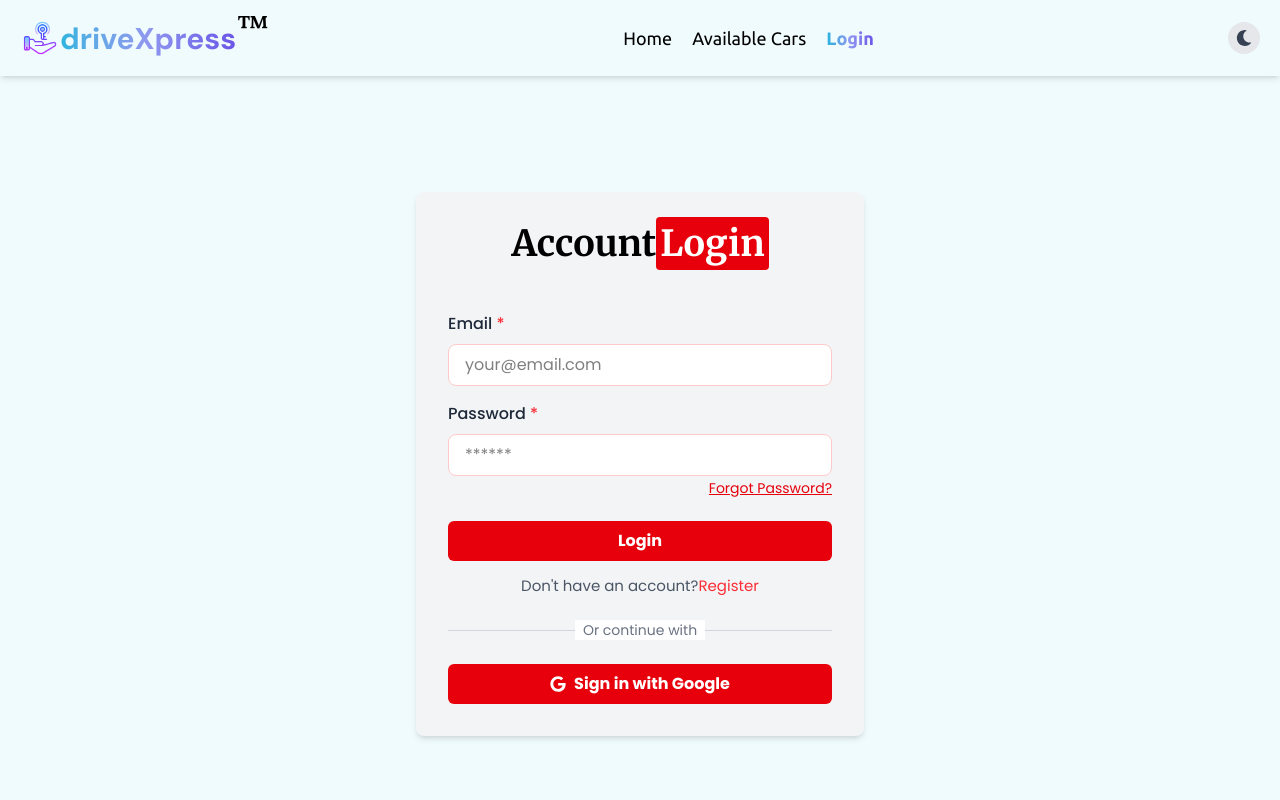
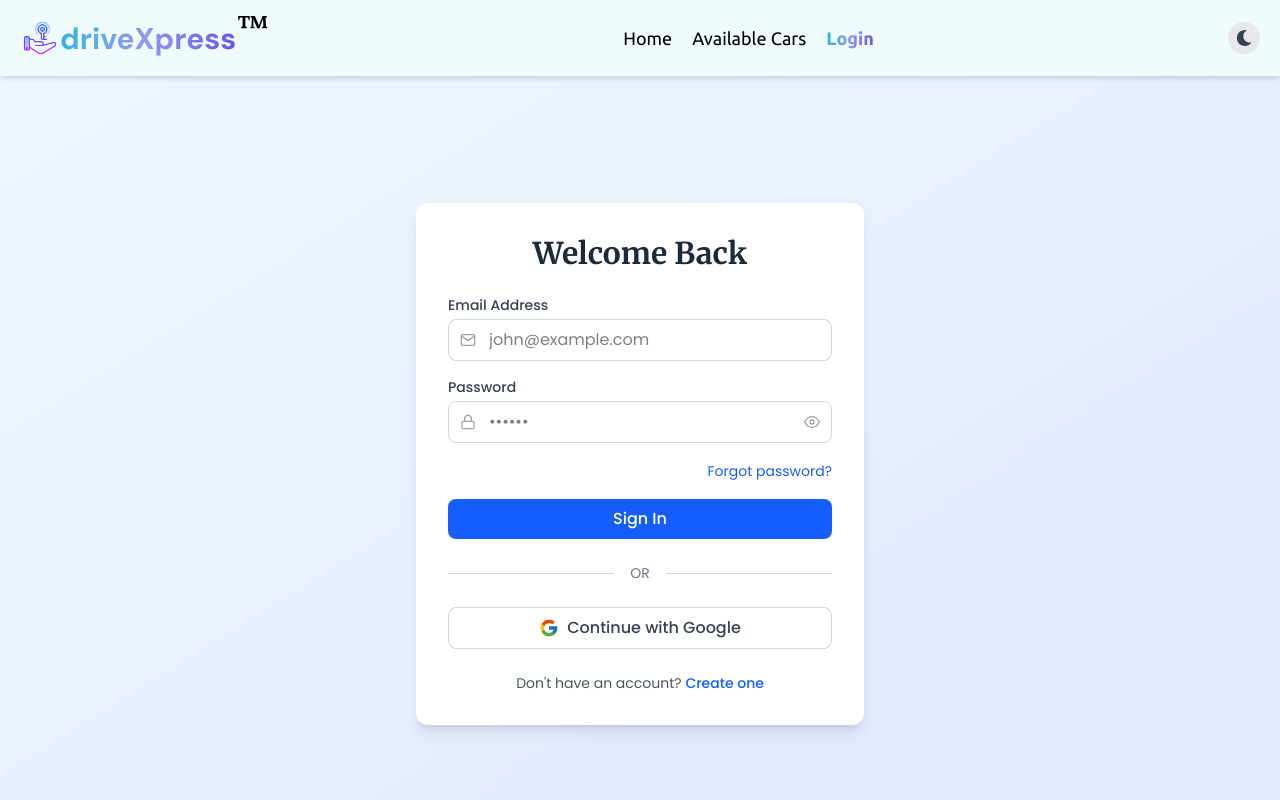
Before and after one commit to himadree-chaudhury/assignment_eleven_client, a React (Vite) app: page /login in a window 1280 px wide. Shown: the top 800 px of the page. Built offline with nearby package versions, Linux system fonts and the light colour scheme; no server answers; a web font is replaced by a local one.

Commit message:
refractor login page

```diff
--- a/src/pages/Login.jsx
+++ b/src/pages/Login.jsx
@@ -1,173 +1,254 @@
-import React, { useState } from "react";
-import { Link, useLocation, useNavigate } from "react-router-dom";
-import { FaGoogle } from "react-icons/fa";
-import toast from "react-hot-toast";
+import React from "react";
+import { motion } from "framer-motion";
+import { useForm } from "react-hook-form";
+import { Link, useNavigate } from "react-router-dom";
+import { FcGoogle } from "react-icons/fc";
+import { FiMail, FiLock, FiEye, FiEyeOff } from "react-icons/fi";
 import useAuth from "../hooks/useAuth";
 
 const Login = () => {
-  const [email, setEmail] = useState("");
-  const [password, setPassword] = useState("");
-  const {signIn, signInWithGoogle } = useAuth();
+  const {
+    signIn,
+    signInWithGoogle,
+    loading,
+    error: authError,
+    setError,
+  } = useAuth();
   const navigate = useNavigate();
-  const location = useLocation();
+  const [showPassword, setShowPassword] = React.useState(false);
 
-  // Redirect path after login (default is "/")
-  const from = location.state?.from?.pathname || "/";
+  const {
+    register,
+    handleSubmit,
+    formState: { errors },
+  } = useForm();
 
-  // Handle form submission
-  const handleLogin = async (e) => {
-    e.preventDefault();
-
+  const onSubmit = async (data) => {
+    setError("");
     try {
-      await signIn(email, password);
-      toast.success("Login successful!"); // Show success Toast
-      navigate(from, { replace: true });
+      await signIn(data.email, data.password);
+      navigate("/");
     } catch (error) {
-      if (error.code === "auth/invalid-credential") {
-        toast.error("Incorrect email or password. Try Again"); // Show specific error Toast
-      } else {
-        toast.error("Failed to log in. Please try again."); // Generic error Toast
-      }
+      // Error is already set in the auth context
+      console.error("Login error:", error);
     }
   };
 
-  // Handle Google sign-in
-  const handleSignInWithGoogle = async () => {
+  const handleGoogleSignIn = async () => {
     try {
       await signInWithGoogle();
-      toast.success("Login successful!"); // Show success Toast
-        navigate(from, { replace: true });
+      navigate("/");
     } catch (error) {
-      console.log(error); // Log error for debugging
-      toast.error("Something went wrong. Try again"); // Show generic error Toast
+      console.error("Google sign-in error:", error);
     }
   };
 
-  const theme = "light";
+  // Animation variants
+  const containerVariants = {
+    hidden: { opacity: 0 },
+    visible: {
+      opacity: 1,
+      transition: {
+        staggerChildren: 0.1,
+        when: "beforeChildren",
+      },
+    },
+  };
+
+  const itemVariants = {
+    hidden: { opacity: 0, y: 20 },
+    visible: {
+      opacity: 1,
+      y: 0,
+      transition: { duration: 0.5, ease: "easeOut" },
+    },
+  };
 
   return (
-    <div className="min-h-screen flex items-center justify-center">
-      {/* Main Login Container */}
-      <div
-        className={`p-8 rounded-lg shadow-md w-full max-w-md ${
-          theme === "dark" ? "bg-gray-800" : "bg-gray-100"
-        }`}
+    <motion.div
+      className="min-h-screen bg-gradient-to-br from-blue-50 to-indigo-100 flex items-center justify-center p-4"
+      initial="hidden"
+      animate="visible"
+      variants={containerVariants}
     >
-        {/* Header Section */}
-        <div className="text-center mb-12">
-          <h1 className="text-4xl font-bold mb-4">
-            <span
-              className={`${theme === "dark" ? "text-white" : "text-black"}`}
+      <motion.div
+        className="w-full max-w-md bg-white rounded-xl shadow-lg overflow-hidden"
+        variants={itemVariants}
       >
-              Account
-            </span>
-            <span className="bg-red-600 rounded-sm p-1 text-white">Login</span>
-          </h1>
+        <div className="p-8">
+          <motion.h1
+            className="text-3xl font-bold text-center text-gray-800 mb-6"
+            variants={itemVariants}
+          >
+            Welcome Back
+          </motion.h1>
+
+          {authError && (
+            <motion.div
+              className="mb-4 p-3 bg-red-100 text-red-700 rounded-lg text-sm"
+              initial={{ opacity: 0 }}
+              animate={{ opacity: 1 }}
+            >
+              {authError}
+            </motion.div>
+          )}
+
+          <form onSubmit={handleSubmit(onSubmit)} className="space-y-4">
+            {/* Email Field */}
+            <motion.div variants={itemVariants}>
+              <label
+                htmlFor="email"
+                className="block text-sm font-medium text-gray-700 mb-1"
+              >
+                Email Address
+              </label>
+              <div className="relative">
+                <div className="absolute inset-y-0 left-0 pl-3 flex items-center pointer-events-none">
+                  <FiMail className="text-gray-400" />
                 </div>
-
-        {/* Email Input Field */}
-        <form onSubmit={handleLogin}>
-          <div className="mb-4">
-            <label
-              className={`block font-medium mb-2  ${
-                theme === "dark" ? "text-gray-300" : "text-gray-800"
-              }`}
-            >
-              Email <span className="text-red-500">*</span>
-            </label>
                 <input
+                  id="email"
                   type="email"
-              id="email"
-              className={`w-full px-4 py-2 rounded-lg focus:ring-2 focus:ring-red-600 outline-none border border-red-200 focus:border-0 ${
-                theme === "dark"
-                  ? "bg-gray-700 text-white placeholder-gray-400"
-                  : "bg-white text-black"
-              }`}
-              placeholder="your@email.com"
-              value={email}
-              onChange={(e) => setEmail(e.target.value)}
-              required
+                  {...register("email", {
+                    required: "Email is required",
+                    pattern: {
+                      value: /^[A-Z0-9._%+-]+@[A-Z0-9.-]+\.[A-Z]{2,}$/i,
+                      message: "Invalid email address",
+                    },
+                  })}
+                  className="w-full pl-10 pr-3 py-2 border border-gray-300 rounded-lg focus:ring-2 focus:ring-blue-500 focus:border-blue-500 outline-none transition"
+                  placeholder="john@example.com"
                 />
               </div>
+              {errors.email && (
+                <p className="mt-1 text-sm text-red-600">
+                  {errors.email.message}
+                </p>
+              )}
+            </motion.div>
 
-          {/* Password Input Field */}
-          <div className="mb-6">
+            {/* Password Field */}
+            <motion.div variants={itemVariants}>
               <label
-              className={`block font-medium mb-2  ${
-                theme === "dark" ? "text-gray-300" : "text-gray-800"
-              }`}
+                htmlFor="password"
+                className="block text-sm font-medium text-gray-700 mb-1"
               >
-              Password <span className="text-red-500">*</span>
+                Password
               </label>
+              <div className="relative">
+                <div className="absolute inset-y-0 left-0 pl-3 flex items-center pointer-events-none">
+                  <FiLock className="text-gray-400" />
+                </div>
                 <input
-              type="password"
                   id="password"
-              className={`w-full px-4 py-2 rounded-lg focus:ring-2 focus:ring-red-600 outline-none border border-red-200 focus:border-0 ${
-                theme === "dark"
-                  ? "bg-gray-700 text-white placeholder-gray-400"
-                  : "bg-white text-black"
-              }`}
-              placeholder="******"
-              value={password}
-              onChange={(e) => setPassword(e.target.value)}
-              required
+                  type={showPassword ? "text" : "password"}
+                  {...register("password", {
+                    required: "Password is required",
+                  })}
+                  className="w-full pl-10 pr-10 py-2 border border-gray-300 rounded-lg focus:ring-2 focus:ring-blue-500 focus:border-blue-500 outline-none transition"
+                  placeholder="••••••"
                 />
-            {/* Link for password recovery */}
-            <p className="text-sm text-right mt-1">
-              <a href="#" className="text-red-600 underline">
-                Forgot Password?
-              </a>
+                <button
+                  type="button"
+                  className="absolute inset-y-0 right-0 pr-3 flex items-center"
+                  onClick={() => setShowPassword(!showPassword)}
+                >
+                  {showPassword ? (
+                    <FiEyeOff className="text-gray-400 hover:text-gray-600" />
+                  ) : (
+                    <FiEye className="text-gray-400 hover:text-gray-600" />
+                  )}
+                </button>
+              </div>
+              {errors.password && (
+                <p className="mt-1 text-sm text-red-600">
+                  {errors.password.message}
                 </p>
-          </div>
+              )}
+            </motion.div>
 
-          {/* Login Button */}
+            {/* Forgot Password Link */}
+            <motion.div className="text-right" variants={itemVariants}>
+              <Link
+                to="/forgot-password"
+                className="text-sm text-blue-600 hover:text-blue-800"
+              >
+                Forgot password?
+              </Link>
+            </motion.div>
+
+            {/* Submit Button */}
+            <motion.div variants={itemVariants}>
               <button
                 type="submit"
-            className="w-full bg-red-600 text-white font-bold py-2 px-4 rounded-md hover:bg-red-700 transition duration-300 cursor-pointer"
+                disabled={loading}
+                className="w-full py-2 px-4 bg-blue-600 hover:bg-blue-700 text-white font-medium rounded-lg transition duration-200 flex items-center justify-center"
               >
-            Login
+                {loading ? (
+                  <svg
+                    className="animate-spin -ml-1 mr-3 h-5 w-5 text-white"
+                    xmlns="http://www.w3.org/2000/svg"
+                    fill="none"
+                    viewBox="0 0 24 24"
+                  >
+                    <circle
+                      className="opacity-25"
+                      cx="12"
+                      cy="12"
+                      r="10"
+                      stroke="currentColor"
+                      strokeWidth="4"
+                    ></circle>
+                    <path
+                      className="opacity-75"
+                      fill="currentColor"
+                      d="M4 12a8 8 0 018-8V0C5.373 0 0 5.373 0 12h4zm2 5.291A7.962 7.962 0 014 12H0c0 3.042 1.135 5.824 3 7.938l3-2.647z"
+                    ></path>
+                  </svg>
+                ) : null}
+                {loading ? "Signing In..." : "Sign In"}
               </button>
+            </motion.div>
           </form>
 
-        {/* Register Link */}
-        <div className="mt-4 text-center">
-          <p
-            className={`${
-              theme === "dark" ? "text-gray-300" : "text-gray-600"
-            }`}
+          {/* Divider */}
+          <motion.div
+            className="my-6 flex items-center"
+            variants={itemVariants}
           >
-            Don't have an account?
-            <Link to="/register" className="text-red-500 hover:underline">
-              Register
-            </Link>
-          </p>
-        </div>
-
-        <div className="mt-6">
-          <div className="relative">
-            <div className="absolute inset-0 flex items-center">
-              <div className="w-full border-t border-gray-300"></div>
-            </div>
-            <div className="relative flex justify-center text-sm">
-              <span className="px-2 bg-white text-gray-500">
-                Or continue with
-              </span>
-            </div>
-          </div>
+            <div className="flex-grow border-t border-gray-300"></div>
+            <span className="flex-shrink mx-4 text-gray-500 text-sm">OR</span>
+            <div className="flex-grow border-t border-gray-300"></div>
+          </motion.div>
 
           {/* Google Sign-In Button */}
-          <div className="mt-6">
+          <motion.div variants={itemVariants}>
             <button
-              onClick={handleSignInWithGoogle}
-              className="w-full flex items-center justify-center gap-2 bg-red-600 text-white font-bold rounded-md py-2 px-4 hover:bg-red-700 transition duration-300 cursor-pointer"
+              onClick={handleGoogleSignIn}
+              disabled={loading}
+              className="w-full py-2 px-4 bg-white border border-gray-300 hover:bg-gray-50 text-gray-700 font-medium rounded-lg transition duration-200 flex items-center justify-center"
             >
-              <FaGoogle className="text-white" />
-              <span>Sign in with Google</span>
+              <FcGoogle className="text-xl mr-2" />
+              Continue with Google
             </button>
+          </motion.div>
+
+          {/* Registration Link */}
+          <motion.div
+            className="mt-6 text-center text-sm text-gray-600"
+            variants={itemVariants}
+          >
+            Don't have an account?{" "}
+            <Link
+              to="/register"
+              className="text-blue-600 hover:text-blue-800 font-medium"
+            >
+              Create one
+            </Link>
+          </motion.div>
         </div>
-        </div>
-      </div>
-    </div>
+      </motion.div>
+    </motion.div>
   );
 };
 
```
Lines whose indentation alone changed are shown as unchanged.
